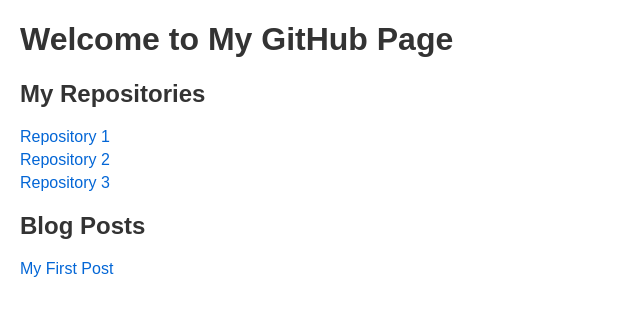
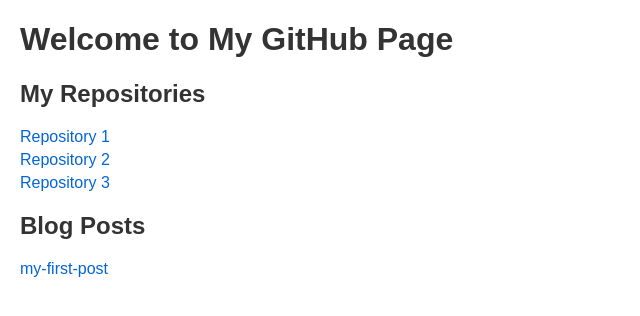
Before and after one commit to mcyhx/mcyhx.github.io, a plain HTML site: page index.html in a window 1280 px wide. Shown: the full height of the page, 0-640 px from the left. Drawn offline with Linux system fonts and the light colour scheme.

Commit message:
fix code of index page

```diff
--- a/index.html
+++ b/index.html
@@ -38,7 +38,7 @@
 </ul>
 <h2>Blog Posts</h2>
 <ul id="blog-list">
-<li><a href="_posts/">My First Post</a></li>
+<li><a href="_posts/">my-first-post</a></li>
 </ul>
 </body>
 </html>
```
